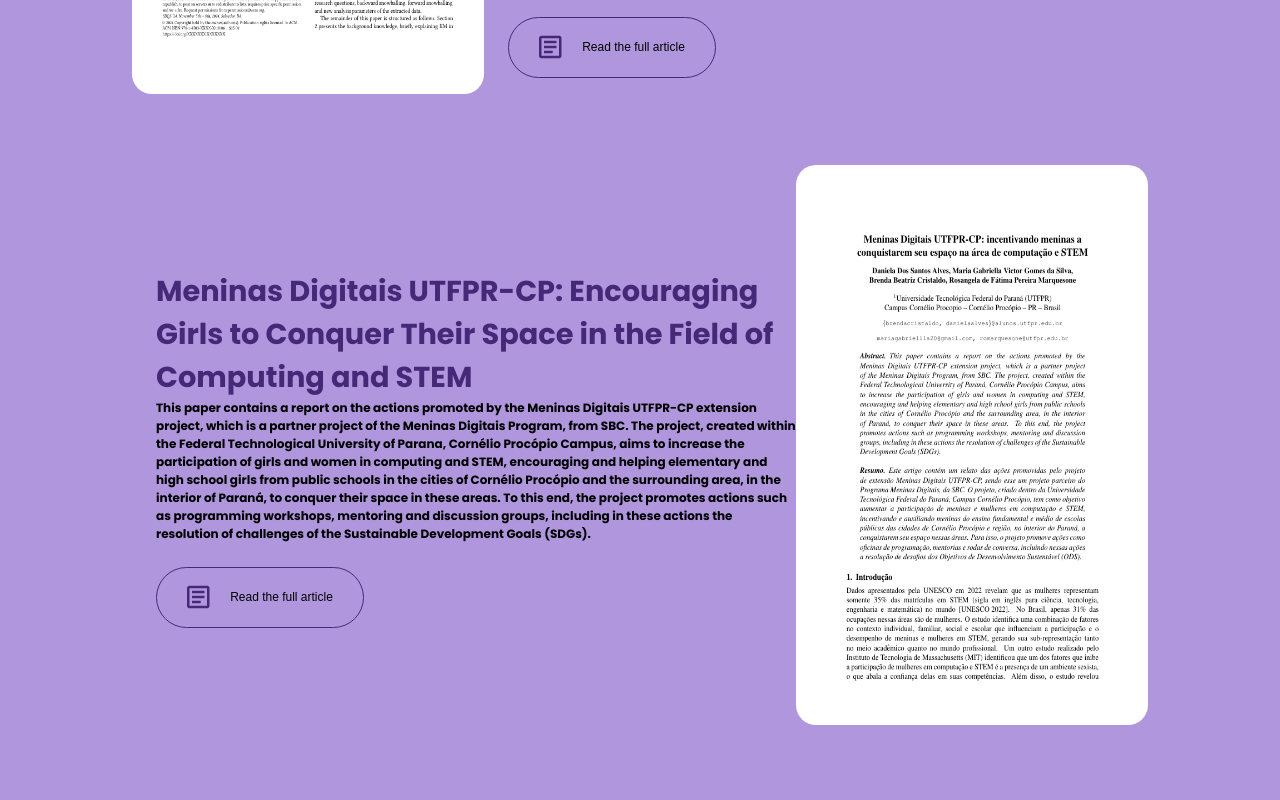
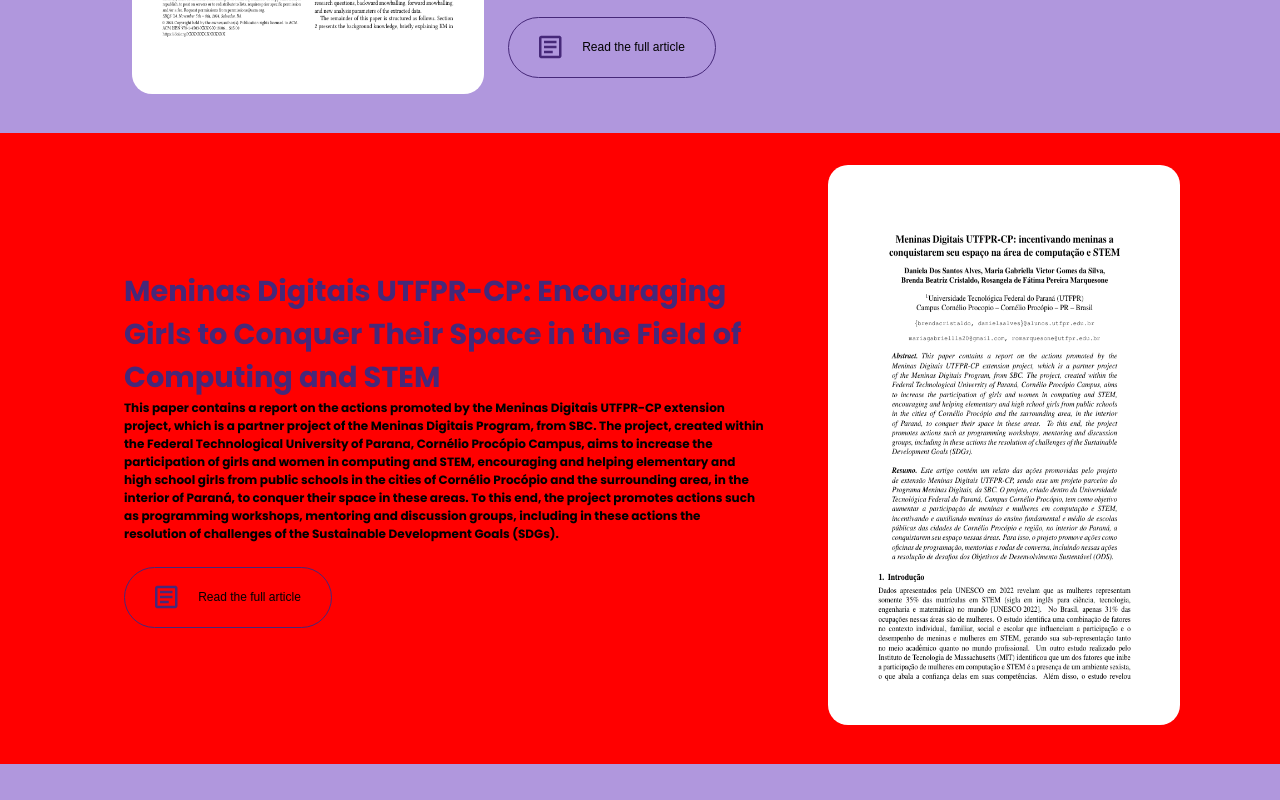
Before and after one commit to Daniela-Alves2004/portifolio, a React (Vite) app: page / in a window 1280 px wide. Shown: the part 6780-7580 px from the top of the page. Built offline with nearby package versions, Linux system fonts and the light colour scheme.

Commit message:
Corrigindo article

```diff
--- a/src/components/Macro/CardArticles/CardArticles.module.scss
+++ b/src/components/Macro/CardArticles/CardArticles.module.scss
@@ -8,18 +8,21 @@
     align-items: center;
     font-family: $font;
     background-color: $secondary;
-   // gap:1rem;
 }
 
 .reverse {
+    display: flex;
     flex-direction: row-reverse;
+    background-color: red;
+    justify-content: center;
 }
-
+.reverse .conteudo_text {
+    padding-right: 4rem;
+}
 .conteudo_img img {
     height: 40rem;
     width: 25rem;
     border-radius: 1.25rem;
-    ppadding-right: 1rem;
 }
 
 .conteudo_text {
```
